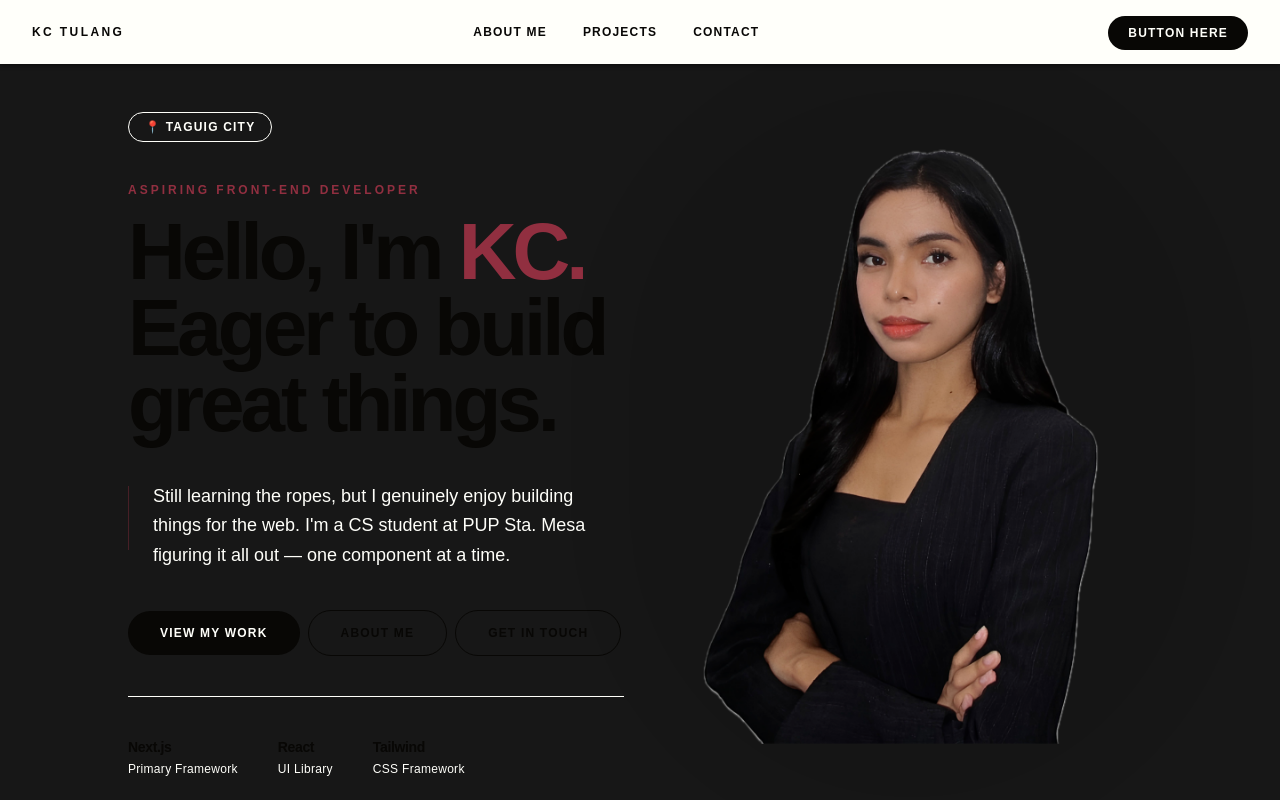
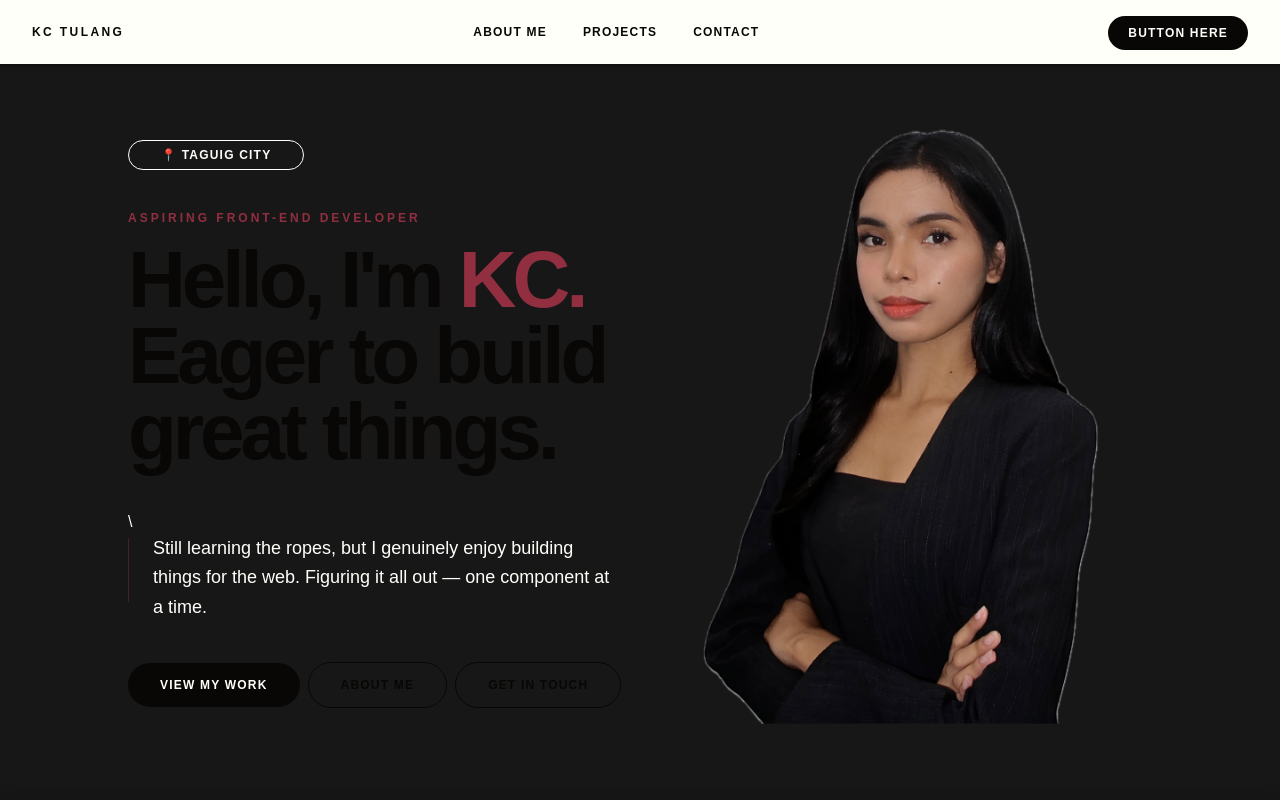
Before and after one commit to KCTulang/my-portfolio, a Next.js app: page / in a window 1280 px wide. Shown: the top 800 px of the page. Built offline with nearby package versions, Linux system fonts and the light colour scheme.

Commit message:
refactor(home): removed the tech stack on the homepage since it's already in the footer

```diff
--- a/components/Hero.tsx
+++ b/components/Hero.tsx
@@ -1,46 +1,37 @@
 "use client";
+
 import Image from "next/image";
 import Link from "next/link";
 
 export const Hero = () => {
 	return (
-		<section className="min-h-screen w-full flex flex-col justify-center px-8 md:px-16 lg:px-24 pt-28 pb-16">
+		<div className="min-h-screen w-full flex flex-col justify-center px-8 md:px-16 lg:px-24 pt-28 pb-16">
 			<div className="max-w-5xl mx-auto w-full space-y-10">
 				<div className="flex flex-col-reverse md:flex-row items-center justify-between gap-12">
 					<div className="max-w-5xl mx-auto w-full">
 						<div className="flex-1 space-y-10">
-							{/* 1. Location Badge */}
-							<div className="inline-flex items-center gap-2 px-4 py-1.5 rounded-full bg-[--color-charcoal]/5 border border-[--color-charcoal]/10 text-xs font-semibold tracking-widest uppercase text-[--color-charcoal] hover:border-(--color-crimson)/30 hover:text-(--color-crimson) hover:bg-(--color-crimson)/5 transition-all duration-300 cursor-default">
+							<div className="inline-flex items-center gap-2 px-8 py-1.5 rounded-full bg-[--color-charcoal]/5 border border-[--color-charcoal]/10 text-xs font-semibold tracking-widest uppercase text-[--color-charcoal] hover:border-(--color-crimson)/30 hover:text-(--color-crimson) hover:bg-(--color-crimson)/5 transition-all duration-300 cursor-default">
 								📍 Taguig City
 							</div>
-
-							{/* 2. Headline */}
 							<div className="space-y-4">
 								<p className="text-xs font-semibold tracking-[0.25em] uppercase text-(--color-crimson)">
 									Aspiring Front-End Developer
 								</p>
 								<h1 className="text-[clamp(2.8rem,8vw,5rem)] font-black tracking-tighter text-(--color-rich-black) leading-[0.95]">
-									Hello, I'm <span className="text-(--color-crimson)">KC.</span>
-									<br />
-									Eager to build
-									<br />
-									great things.
+									Hello, I'm <span className="text-(--color-crimson)">KC.</span>{" "}
+									Eager to build great things.
 								</h1>
 							</div>
-
-							{/* 3. Divider + Description */}
+							\
 							<div className="flex items-start gap-6 max-w-xl">
 								<div className="w-px h-16 bg-(--color-crimson)/40 shrink-0 mt-1" />
 								<p className="text-base md:text-lg text-[--color-charcoal] leading-relaxed">
 									Still learning the ropes, but I genuinely enjoy building
-									things for the web. I'm a CS student at PUP Sta. Mesa figuring
-									it all out — one component at a time.
+									things for the web. Figuring it all out — one component at a
+									time.
 								</p>
 							</div>
-
-							{/* 4. CTA Row */}
 							<div className="flex flex-wrap items-center gap-2">
-								{/* Primary */}
 								<Link
 									href="/projects"
 									className="group relative overflow-hidden bg-(--color-rich-black) text-(--color-ivory) px-8 py-3.5 rounded-full text-xs font-bold tracking-widest uppercase transition-all duration-300 hover:shadow-[0_8px_24px_rgb(0,0,0,0.2)] hover:scale-[1.02] active:scale-[0.98]"
@@ -51,7 +42,6 @@ export const Hero = () => {
 									<span className="absolute inset-0 bg-(--color-crimson) translate-y-full group-hover:translate-y-0 transition-transform duration-300 ease-out rounded-full" />
 								</Link>
 
-								{/* Secondary — About */}
 								<Link
 									href="/about"
 									className="group relative overflow-hidden border border-[--color-charcoal]/30 text-(--color-rich-black) px-8 py-3.5 rounded-full text-xs font-bold tracking-widest uppercase transition-all duration-300 hover:border-(--color-crimson) hover:shadow-[0_4px_16px_rgb(145,47,64,0.15)] hover:scale-[1.02] active:scale-[0.98]"
@@ -62,7 +52,6 @@ export const Hero = () => {
 									<span className="absolute inset-0 bg-(--color-crimson)/5 translate-y-full group-hover:translate-y-0 transition-transform duration-300 ease-out rounded-full" />
 								</Link>
 
-								{/* Secondary — Contact */}
 								<Link
 									href="/contact"
 									className="group relative overflow-hidden border border-[--color-charcoal]/30 text-(--color-rich-black) px-8 py-3.5 rounded-full text-xs font-bold tracking-widest uppercase transition-all duration-300 hover:border-(--color-crimson) hover:shadow-[0_4px_16px_rgb(145,47,64,0.15)] hover:scale-[1.02] active:scale-[0.98]"
@@ -73,43 +62,20 @@ export const Hero = () => {
 									<span className="absolute inset-0 bg-(--color-crimson)/5 translate-y-full group-hover:translate-y-0 transition-transform duration-300 ease-out rounded-full" />
 								</Link>
 							</div>
-
-							{/* Stack Row */}
-							<div className="flex flex-wrap gap-10 border-t border-[--color-charcoal]/10 pt-10">
-								{[
-									{ value: "Next.js", label: "Primary Framework" },
-									{ value: "React", label: "UI Library" },
-									{ value: "Tailwind", label: "CSS Framework" },
-								].map((stat) => (
-									<div
-										key={stat.label}
-										className="group space-y-1 cursor-default"
-									>
-										<p className="text-sm font-black tracking-tight text-(--color-rich-black) group-hover:text-(--color-crimson) transition-colors duration-300">
-											{stat.value}
-										</p>
-										<p className="text-xs text-[--color-charcoal] tracking-wide group-hover:text-(--color-rich-black) transition-colors duration-300">
-											{stat.label}
-										</p>
-									</div>
-								))}
-							</div>
 						</div>
 					</div>
 
 					<div className="relative shrink-0 w-64 md:w-72 lg:w-120">
-						<div className="absolute inset-0 bg-(--color-rich-black)/8 rounded-full scale-120 blur-xl" />
+						<div className="absolute inset-0 rounded-full scale-120" />
 						<Image
 							src="/Image/KC.png"
 							alt="KC - Aspiring Front End Developer"
 							width={500}
 							height={500}
-							className="relative z-1 w-full h-auto object-contain"
-							priority
 						/>
 					</div>
 				</div>
 			</div>
-		</section>
+		</div>
 	);
 };
```
